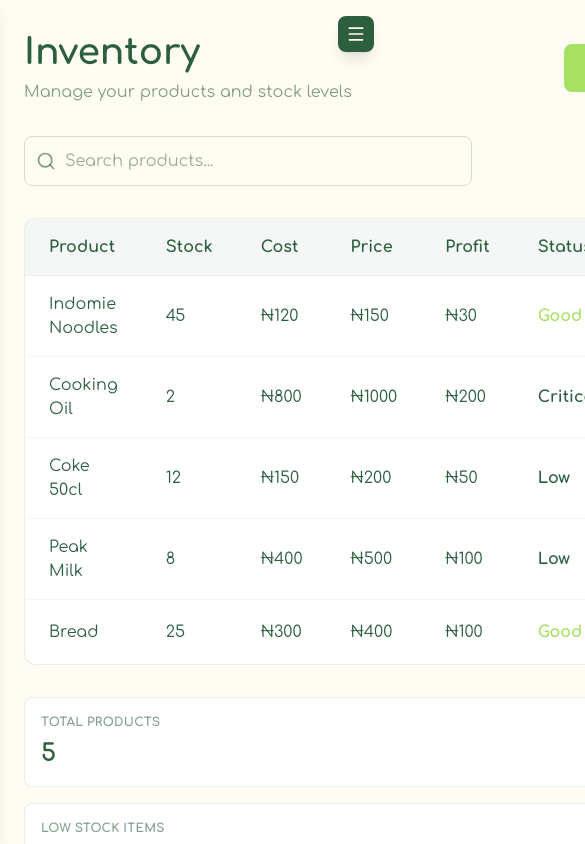
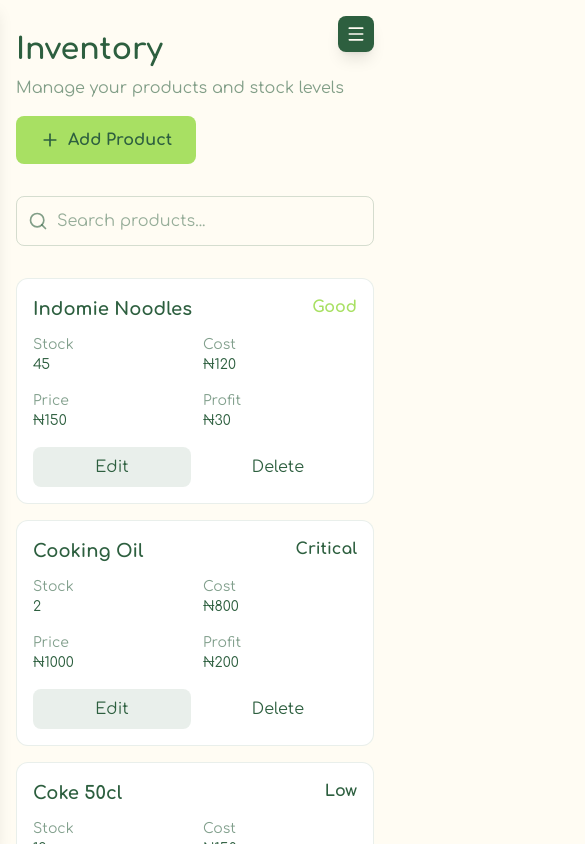
Before and after one commit to Incognitol07/smart-inventory, a Next.js app: page /dashboard/inventory in a window 390 px wide. Shown: the top 844 px of the page, 585 px wide, since content can reach past the window. Built offline with nearby package versions, Linux system fonts and the light colour scheme.

Commit message:
feat: enhance InventoryPage layout for improved responsiveness and styling

```diff
--- a/app/dashboard/inventory/page.tsx
+++ b/app/dashboard/inventory/page.tsx
@@ -93,16 +93,16 @@ export default function InventoryPage() {
   return (
     <div className="min-h-screen bg-cream text-deep-forest">
       {/* Main Content */}
-      <div className="max-w-7xl mx-auto px-6 py-8">
+      <div className="max-w-7xl mx-auto px-4 sm:px-6 py-8">
         <motion.div
           initial={{ opacity: 0, y: 20 }}
           animate={{ opacity: 1, y: 0 }}
           className="space-y-8"
         >
           {/* Header */}
-          <div className="flex items-center justify-between">
+          <div className="flex flex-col sm:flex-row items-start sm:items-center justify-between gap-4">
             <div>
-              <h1 className="text-4xl font-bold text-deep-forest mb-2">
+              <h1 className="text-3xl sm:text-4xl font-bold text-deep-forest mb-2">
                 Inventory
               </h1>
               <p className="text-deep-forest/60">
@@ -139,7 +139,7 @@ export default function InventoryPage() {
 
           {/* Inventory Table */}
           <motion.div
-            className="bg-white rounded-xl border border-deep-forest/10 overflow-hidden"
+            className="bg-white rounded-xl border border-deep-forest/10 overflow-hidden hidden md:block"
             whileHover={{ scale: 1.01 }}
             transition={{ duration: 0.3 }}
           >
@@ -214,7 +214,7 @@ export default function InventoryPage() {
                             whileHover={{ scale: 1.1 }}
                             whileTap={{ scale: 0.9 }}
                             onClick={(e) => {
-                              e.preventDefault()
+                              e.preventDefault();
                               setSelectedProduct(item);
                               setShowEditModal(true);
                             }}
@@ -242,8 +242,84 @@ export default function InventoryPage() {
             </div>
           </motion.div>
 
+          {/* Mobile Inventory Cards */}
+          <div className="md:hidden space-y-4">
+            {filteredInventory.map((item, idx) => (
+              <motion.div
+                key={item.id}
+                initial={{ opacity: 0, y: 10 }}
+                animate={{ opacity: 1, y: 0 }}
+                transition={{ delay: idx * 0.05 }}
+                className="bg-white p-4 rounded-xl border border-deep-forest/10"
+                onClick={() => {
+                  setSelectedProduct(item);
+                  setShowViewModal(true);
+                }}
+              >
+                <div className="flex justify-between items-start mb-3">
+                  <h3 className="text-lg font-semibold text-deep-forest">
+                    {item.name}
+                  </h3>
+                  <span
+                    className={`font-semibold ${getStatusColor(item.status)}`}
+                  >
+                    {item.status.charAt(0).toUpperCase() + item.status.slice(1)}
+                  </span>
+                </div>
+                <div className="grid grid-cols-2 gap-4 text-sm">
+                  <div>
+                    <p className="text-deep-forest/60">Stock</p>
+                    <p className="font-medium text-deep-forest">{item.stock}</p>
+                  </div>
+                  <div>
+                    <p className="text-deep-forest/60">Cost</p>
+                    <p className="font-medium text-deep-forest">₦{item.cost}</p>
+                  </div>
+                  <div>
+                    <p className="text-deep-forest/60">Price</p>
+                    <p className="font-medium text-deep-forest">
+                      ₦{item.price}
+                    </p>
+                  </div>
+                  <div>
+                    <p className="text-deep-forest/60">Profit</p>
+                    <p className="font-medium text-deep-forest">
+                      ₦{item.price - item.cost}
+                    </p>
+                  </div>
+                </div>
+                <div className="flex gap-2 mt-4">
+                  <motion.button
+                    whileHover={{ scale: 1.1 }}
+                    whileTap={{ scale: 0.9 }}
+                    onClick={(e) => {
+                      e.preventDefault();
+                      setSelectedProduct(item);
+                      setShowEditModal(true);
+                    }}
+                    className="flex-1 bg-deep-forest/10 text-deep-forest py-2 px-4 rounded-lg font-medium hover:bg-deep-forest/20"
+                  >
+                    Edit
+                  </motion.button>
+                  <motion.button
+                    whileHover={{ scale: 1.1 }}
+                    whileTap={{ scale: 0.9 }}
+                    onClick={(e) => {
+                      e.preventDefault();
+                      setSelectedProduct(item);
+                      setShowDeleteModal(true);
+                    }}
+                    className="flex-1 bg-alert-red/10 text-alert-red py-2 px-4 rounded-lg font-medium hover:bg-alert-red/20"
+                  >
+                    Delete
+                  </motion.button>
+                </div>
+              </motion.div>
+            ))}
+          </div>
+
           {/* Summary Stats */}
-          <div className="grid md:grid-cols-4 gap-4">
+          <div className="grid grid-cols-1 sm:grid-cols-2 md:grid-cols-4 gap-4">
             {[
               {
                 label: "Total Products",
```
